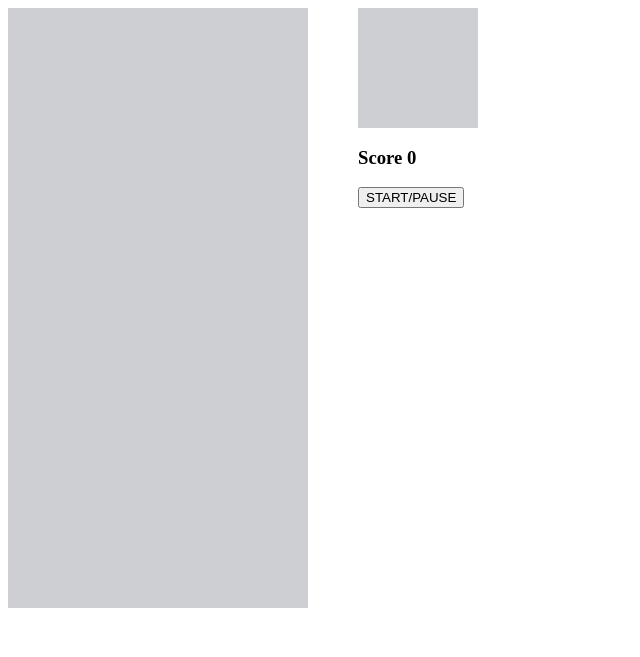
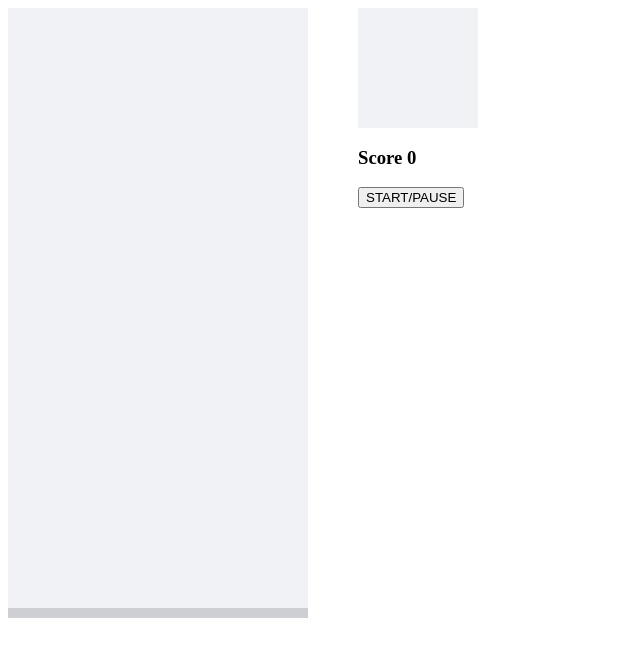
Before and after one commit to wwrk22/ez-tetris, a PHP site: page / in a window 1280 px wide. Shown: the top 657 px of the page, without its empty margins (0-640 px from the left). Run offline with PHP 8.4, Linux system fonts and the light colour scheme.

Commit message:
Clean up layout and colors

```diff
--- a/index.html
+++ b/index.html
@@ -8,8 +8,221 @@
 
     <body>
         <div id="game-container">
-            <!-- The game board -->
-            <div id="tetris-board">
+            <div id="board">
+                <div class="board-block"></div>
+                <div class="board-block"></div>
+                <div class="board-block"></div>
+                <div class="board-block"></div>
+                <div class="board-block"></div>
+                <div class="board-block"></div>
+                <div class="board-block"></div>
+                <div class="board-block"></div>
+                <div class="board-block"></div>
+                <div class="board-block"></div>
+                <div class="board-block"></div>
+                <div class="board-block"></div>
+                <div class="board-block"></div>
+                <div class="board-block"></div>
+                <div class="board-block"></div>
+                <div class="board-block"></div>
+                <div class="board-block"></div>
+                <div class="board-block"></div>
+                <div class="board-block"></div>
+                <div class="board-block"></div>
+                <div class="board-block"></div>
+                <div class="board-block"></div>
+                <div class="board-block"></div>
+                <div class="board-block"></div>
+                <div class="board-block"></div>
+                <div class="board-block"></div>
+                <div class="board-block"></div>
+                <div class="board-block"></div>
+                <div class="board-block"></div>
+                <div class="board-block"></div>
+                <div class="board-block"></div>
+                <div class="board-block"></div>
+                <div class="board-block"></div>
+                <div class="board-block"></div>
+                <div class="board-block"></div>
+                <div class="board-block"></div>
+                <div class="board-block"></div>
+                <div class="board-block"></div>
+                <div class="board-block"></div>
+                <div class="board-block"></div>
+                <div class="board-block"></div>
+                <div class="board-block"></div>
+                <div class="board-block"></div>
+                <div class="board-block"></div>
+                <div class="board-block"></div>
+                <div class="board-block"></div>
+                <div class="board-block"></div>
+                <div class="board-block"></div>
+                <div class="board-block"></div>
+                <div class="board-block"></div>
+                <div class="board-block"></div>
+                <div class="board-block"></div>
+                <div class="board-block"></div>
+                <div class="board-block"></div>
+                <div class="board-block"></div>
+                <div class="board-block"></div>
+                <div class="board-block"></div>
+                <div class="board-block"></div>
+                <div class="board-block"></div>
+                <div class="board-block"></div>
+                <div class="board-block"></div>
+                <div class="board-block"></div>
+                <div class="board-block"></div>
+                <div class="board-block"></div>
+                <div class="board-block"></div>
+                <div class="board-block"></div>
+                <div class="board-block"></div>
+                <div class="board-block"></div>
+                <div class="board-block"></div>
+                <div class="board-block"></div>
+                <div class="board-block"></div>
+                <div class="board-block"></div>
+                <div class="board-block"></div>
+                <div class="board-block"></div>
+                <div class="board-block"></div>
+                <div class="board-block"></div>
+                <div class="board-block"></div>
+                <div class="board-block"></div>
+                <div class="board-block"></div>
+                <div class="board-block"></div>
+                <div class="board-block"></div>
+                <div class="board-block"></div>
+                <div class="board-block"></div>
+                <div class="board-block"></div>
+                <div class="board-block"></div>
+                <div class="board-block"></div>
+                <div class="board-block"></div>
+                <div class="board-block"></div>
+                <div class="board-block"></div>
+                <div class="board-block"></div>
+                <div class="board-block"></div>
+                <div class="board-block"></div>
+                <div class="board-block"></div>
+                <div class="board-block"></div>
+                <div class="board-block"></div>
+                <div class="board-block"></div>
+                <div class="board-block"></div>
+                <div class="board-block"></div>
+                <div class="board-block"></div>
+                <div class="board-block"></div>
+                <div class="board-block"></div>
+                <div class="board-block"></div>
+                <div class="board-block"></div>
+                <div class="board-block"></div>
+                <div class="board-block"></div>
+                <div class="board-block"></div>
+                <div class="board-block"></div>
+                <div class="board-block"></div>
+                <div class="board-block"></div>
+                <div class="board-block"></div>
+                <div class="board-block"></div>
+                <div class="board-block"></div>
+                <div class="board-block"></div>
+                <div class="board-block"></div>
+                <div class="board-block"></div>
+                <div class="board-block"></div>
+                <div class="board-block"></div>
+                <div class="board-block"></div>
+                <div class="board-block"></div>
+                <div class="board-block"></div>
+                <div class="board-block"></div>
+                <div class="board-block"></div>
+                <div class="board-block"></div>
+                <div class="board-block"></div>
+                <div class="board-block"></div>
+                <div class="board-block"></div>
+                <div class="board-block"></div>
+                <div class="board-block"></div>
+                <div class="board-block"></div>
+                <div class="board-block"></div>
+                <div class="board-block"></div>
+                <div class="board-block"></div>
+                <div class="board-block"></div>
+                <div class="board-block"></div>
+                <div class="board-block"></div>
+                <div class="board-block"></div>
+                <div class="board-block"></div>
+                <div class="board-block"></div>
+                <div class="board-block"></div>
+                <div class="board-block"></div>
+                <div class="board-block"></div>
+                <div class="board-block"></div>
+                <div class="board-block"></div>
+                <div class="board-block"></div>
+                <div class="board-block"></div>
+                <div class="board-block"></div>
+                <div class="board-block"></div>
+                <div class="board-block"></div>
+                <div class="board-block"></div>
+                <div class="board-block"></div>
+                <div class="board-block"></div>
+                <div class="board-block"></div>
+                <div class="board-block"></div>
+                <div class="board-block"></div>
+                <div class="board-block"></div>
+                <div class="board-block"></div>
+                <div class="board-block"></div>
+                <div class="board-block"></div>
+                <div class="board-block"></div>
+                <div class="board-block"></div>
+                <div class="board-block"></div>
+                <div class="board-block"></div>
+                <div class="board-block"></div>
+                <div class="board-block"></div>
+                <div class="board-block"></div>
+                <div class="board-block"></div>
+                <div class="board-block"></div>
+                <div class="board-block"></div>
+                <div class="board-block"></div>
+                <div class="board-block"></div>
+                <div class="board-block"></div>
+                <div class="board-block"></div>
+                <div class="board-block"></div>
+                <div class="board-block"></div>
+                <div class="board-block"></div>
+                <div class="board-block"></div>
+                <div class="board-block"></div>
+                <div class="board-block"></div>
+                <div class="board-block"></div>
+                <div class="board-block"></div>
+                <div class="board-block"></div>
+                <div class="board-block"></div>
+                <div class="board-block"></div>
+                <div class="board-block"></div>
+                <div class="board-block"></div>
+                <div class="board-block"></div>
+                <div class="board-block"></div>
+                <div class="board-block"></div>
+                <div class="board-block"></div>
+                <div class="board-block"></div>
+                <div class="board-block"></div>
+                <div class="board-block"></div>
+                <div class="board-block"></div>
+                <div class="board-block"></div>
+                <div class="board-block"></div>
+                <div class="board-block"></div>
+                <div class="board-block"></div>
+                <div class="board-block"></div>
+                <div class="board-block"></div>
+                <div class="board-block"></div>
+                <div class="wall-block"></div>
+                <div class="wall-block"></div>
+                <div class="wall-block"></div>
+                <div class="wall-block"></div>
+                <div class="wall-block"></div>
+                <div class="wall-block"></div>
+                <div class="wall-block"></div>
+                <div class="wall-block"></div>
+                <div class="wall-block"></div>
+                <div class="wall-block"></div>
+            </div>
+
+            <div>
+                <div id="up-next-board">
                     <div></div>
                     <div></div>
                     <div></div>
@@ -26,212 +239,13 @@
                     <div></div>
                     <div></div>
                     <div></div>
-                <div></div>
-                <div></div>
-                <div></div>
-                <div></div>
-                <div></div>
-                <div></div>
-                <div></div>
-                <div></div>
-                <div></div>
-                <div></div>
-                <div></div>
-                <div></div>
-                <div></div>
-                <div></div>
-                <div></div>
-                <div></div>
-                <div></div>
-                <div></div>
-                <div></div>
-                <div></div>
-                <div></div>
-                <div></div>
-                <div></div>
-                <div></div>
-                <div></div>
-                <div></div>
-                <div></div>
-                <div></div>
-                <div></div>
-                <div></div>
-                <div></div>
-                <div></div>
-                <div></div>
-                <div></div>
-                <div></div>
-                <div></div>
-                <div></div>
-                <div></div>
-                <div></div>
-                <div></div>
-                <div></div>
-                <div></div>
-                <div></div>
-                <div></div>
-                <div></div>
-                <div></div>
-                <div></div>
-                <div></div>
-                <div></div>
-                <div></div>
-                <div></div>
-                <div></div>
-                <div></div>
-                <div></div>
-                <div></div>
-                <div></div>
-                <div></div>
-                <div></div>
-                <div></div>
-                <div></div>
-                <div></div>
-                <div></div>
-                <div></div>
-                <div></div>
-                <div></div>
-                <div></div>
-                <div></div>
-                <div></div>
-                <div></div>
-                <div></div>
-                <div></div>
-                <div></div>
-                <div></div>
-                <div></div>
-                <div></div>
-                <div></div>
-                <div></div>
-                <div></div>
-                <div></div>
-                <div></div>
-                <div></div>
-                <div></div>
-                <div></div>
-                <div></div>
-                <div></div>
-                <div></div>
-                <div></div>
-                <div></div>
-                <div></div>
-                <div></div>
-                <div></div>
-                <div></div>
-                <div></div>
-                <div></div>
-                <div></div>
-                <div></div>
-                <div></div>
-                <div></div>
-                <div></div>
-                <div></div>
-                <div></div>
-                <div></div>
-                <div></div>
-                <div></div>
-                <div></div>
-                <div></div>
-                <div></div>
-                <div></div>
-                <div></div>
-                <div></div>
-                <div></div>
-                <div></div>
-                <div></div>
-                <div></div>
-                <div></div>
-                <div></div>
-                <div></div>
-                <div></div>
-                <div></div>
-                <div></div>
-                <div></div>
-                <div></div>
-                <div></div>
-                <div></div>
-                <div></div>
-                <div></div>
-                <div></div>
-                <div></div>
-                <div></div>
-                <div></div>
-                <div></div>
-                <div></div>
-                <div></div>
-                <div></div>
-                <div></div>
-                <div></div>
-                <div></div>
-                <div></div>
-                <div></div>
-                <div></div>
-                <div></div>
-                <div></div>
-                <div></div>
-                <div></div>
-                <div></div>
-                <div></div>
-                <div></div>
-                <div></div>
-                <div></div>
-                <div></div>
-                <div></div>
-                <div></div>
-                <div></div>
-                <div></div>
-                <div></div>
-                <div></div>
-                <div></div>
-                <div></div>
-                <div></div>
-                <div></div>
-                <div></div>
-                <div></div>
-                <div></div>
-                <div></div>
-                <div></div>
-                <div></div>
-                <div></div>
-                <div></div>
-                <div></div>
-                <div></div>
-                <div></div>
-                <div></div>
-                <div></div>
-                <div></div>
-                <div></div>
-                <div></div>
-                <div></div>
-                <div></div>
-                <div></div>
-                <div></div>
-                <div></div>
-                <div></div>
-                <div></div>
-                <div></div>
-                <div class="occupied-block"></div>
-                <div class="occupied-block"></div>
-                <div class="occupied-block"></div>
-                <div class="occupied-block"></div>
-                <div class="occupied-block"></div>
-                <div class="occupied-block"></div>
-                <div class="occupied-block"></div>
-                <div class="occupied-block"></div>
-                <div class="occupied-block"></div>
-                <div class="occupied-block"></div>
                 </div>
-
-            <div>
-                <div id="up-next-board">
-
-                </div>
-
                 <div id="score-container">
                     <h3>Score <span>0</span></h3>
                 </div>
-
+                <div id="start-btn-container">
                     <button id="start-btn">START/PAUSE</button>
+                </div>
             </div>
 
         </div>
--- a/script.js
+++ /dev/null
@@ -1 +0,0 @@
-/* Constants */
--- a/style.css
+++ b/style.css
@@ -2,47 +2,37 @@
     display: flex;
 }
 
-#score {
 
-}
-
-#start-btn {
-
-}
-
-
-
-#board-container {
-    display: flex;
-    flex-direction: row;
-}
-
-#tetris-board {
+#board {
     display: flex;
     flex-direction: row;
     flex-wrap: wrap;
     width: 300px;
     height: 600px;
     margin-right: 50px;
+}
+
+.board-block {
+    width: 30px;
+    height: 30px;
+    background-color: #F0F2F6;
+}
+
+.wall-block {
+    width: 30px;
+    height: 10px;
     background-color: #CDCFD2;
 }
-
-#tetris-board div {
-    width: 30px;
-    height: 30px;
-}
-
-
 
 #up-next-board {
     display: flex;
     flex-wrap: wrap;
     width: 120px;
     height: 120px;
-    background-color: #CDCFD2;
 }
 
 #up-next-board div {
     width: 30px;
     height: 30px;
+    background-color: #F0F2F6;
 }
```
Lines whose indentation alone changed are shown as unchanged.
